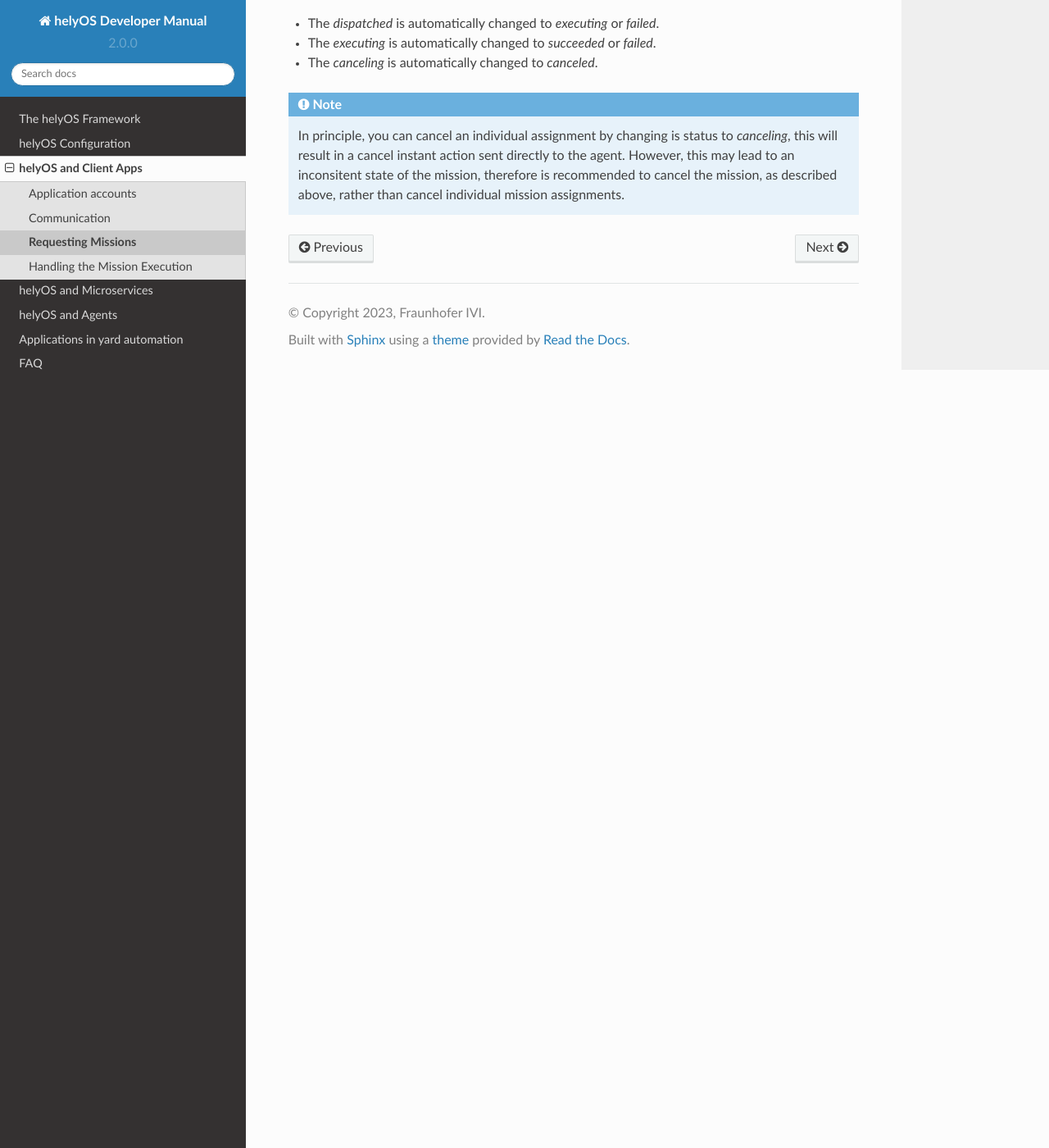
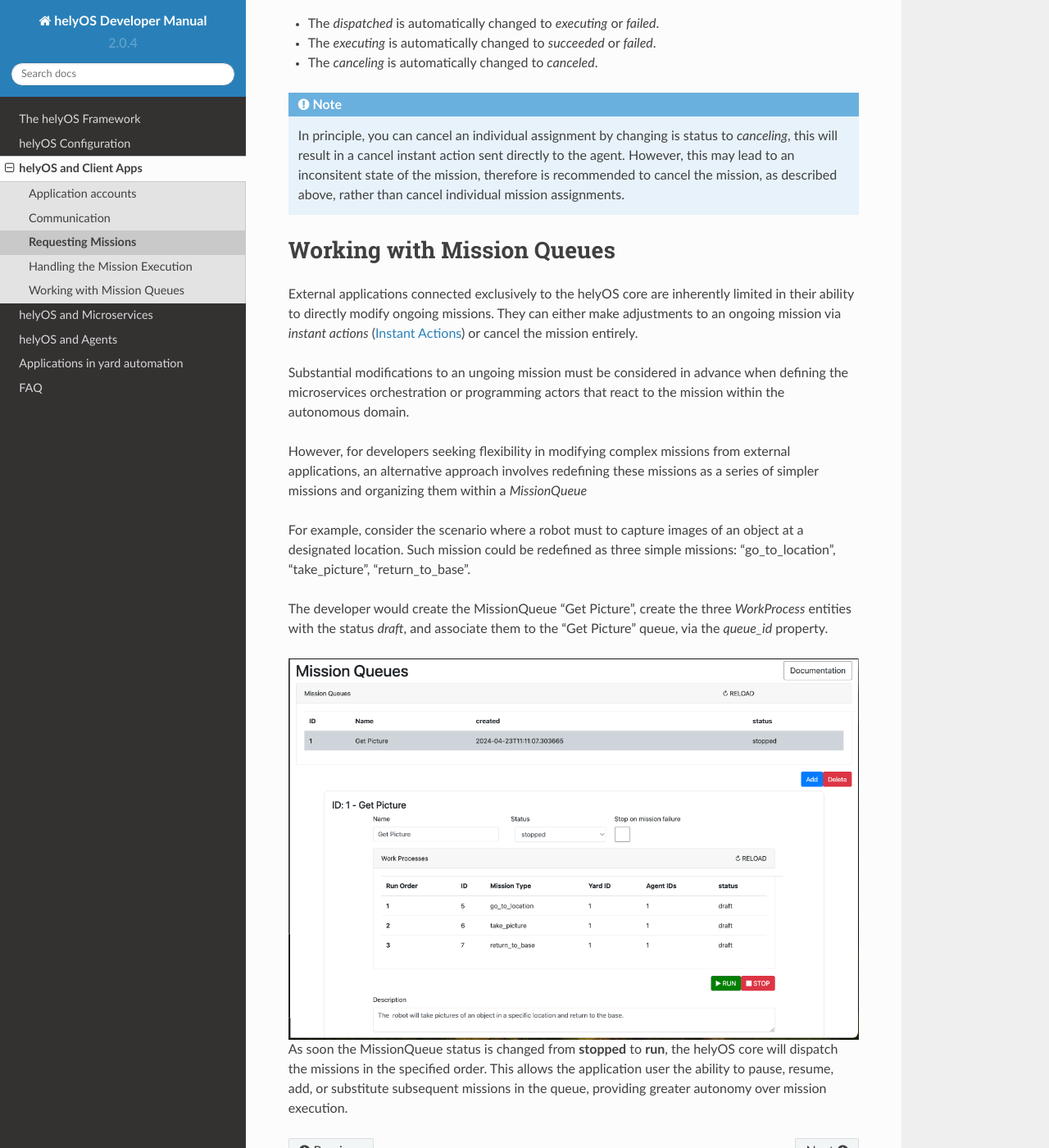
Before and after one commit to helyOSFramework/helyos-documentation, a Sphinx documentation site: the page built from docs/source/3-helyos-and-client-apps/request-missions.rst, in a window 1280 px wide and 1400 px high, scrolled down 1116 px. Shown: the whole window at 82% size. Built offline with Sphinx 7.4.7 and the Read the Docs theme 2.0.0, drawn with Linux system fonts in a browser that asks for light colours; some of the changed text lies outside the part shown.

Commit message:
vs 2.0.4

```diff
--- a/docs/source/1-the-helyos-framework/definitions.rst
+++ b/docs/source/1-the-helyos-framework/definitions.rst
@@ -27,9 +27,10 @@ Mission
 -------
 A mission consists of a group of one or more assignments, delivered to one single agent or to several agents. It usually originates from the client: The client creates a mission and helyOS uses the microservices to decompose the mission into several assignments. The microservices will also define the order of execution of the assignments. In principle, the client does not create assignments. Rather, the client creates missions and the microservices create assignments.
 
+.. _instant_actions:
 Instant Actions
 ---------------
-Identical to the VDA5050 protocol, helyOS core can send instant commands from the user interface to the agents. These commands are independent of any assignment.
+helyOS core can send instantantaneous commands from external applications directly to the agents. These commands are independent of any mission, assignment or agent status.
 
 Microservices
 -------------
--- a/docs/source/2-helyos-configuration/getting-started.rst
+++ b/docs/source/2-helyos-configuration/getting-started.rst
@@ -63,6 +63,7 @@ helyOS settings
 - MESSAGE_RATE_LIMIT:  maximum burst of number of messages per second that an agent is allowed publish to helyOS. (default = 150)
 - MESSAGE_UPDATE_LIMIT: maximum burst of number of database updates per second originated from messages publishing. E.g. status update messages. (default = 20)
 - WAIT_AGENT_STATUS_PERIOD:  time in seconds that helyOS waits for an agent to change to the required status before triggering a mission. (default = 20)
+- DB_BATCHING_TIME: time in milliseconds that helyOS collects updates before pushing them to the database. It is used for non-prioritized updates. (default = 1000)
 
 (Optional settings)
 
--- a/docs/source/3-helyos-and-client-apps/request-missions.rst
+++ b/docs/source/3-helyos-and-client-apps/request-missions.rst
@@ -8,7 +8,7 @@ The `WorkProcess` has the following fields:
 
 - `id`: The unique identifier of the mission.
 - `status`: The status of the mission: `draft`, `dispatched`, `executing`, `succeeded`, `failed`, `canceling`, `canceled`.
-- `workProcessTypeName`: The type of the mission. The type of the mission is defined by the `WorkProcessType`.
+- `workProcessTypeName`: The type of the mission or the name of the mission recipe. The type of the mission is defined by the `WorkProcessType`.
 - `data`: The data of the mission. The data of the mission is a JSON object that contains the parameters of the mission.
 - `agentIds`: The agents that are assigned to the mission. The agents are defined by the `Agent` type.
 
@@ -47,3 +47,33 @@ Reguarding the state flow of the `WorkProcess`, the client application should no
     In principle, you can cancel an individual assignment by changing is status to `canceling`, this will result in a cancel instant action sent directly to the agent. However, this may
     lead to an inconsitent state of the mission, therefore is recommended to cancel the mission, as described above, rather than cancel individual
     mission assignments.
+
+
+
+Working with Mission Queues
+==============================
+
+
+External applications connected exclusively to the helyOS core are inherently limited in their ability to directly modify ongoing missions.
+They can either make adjustments to an ongoing mission via `instant actions` (:ref:`instant_actions`) or  cancel the mission entirely.
+
+Substantial modifications to an ungoing mission must be considered in advance when defining the microservices orchestration or programming actors that react to the mission within the autonomous domain.
+
+However, for developers seeking flexibility in modifying complex missions from external applications, an alternative approach involves redefining these missions as a series of simpler missions and organizing them within a `MissionQueue`
+
+For example, consider the scenario where a robot must to capture images of an object at a designated location. Such  mission could be  redefined as three simple missions: "go_to_location", "take_picture", "return_to_base".
+
+The developer would create the MissionQueue "Get Picture", create the three `WorkProcess` entities with the status `draft`, and associate them to the "Get Picture" queue, via the `queue_id` property.
+
+
+.. figure:: ./img/mission-queue.png
+    :width: 700
+    :align: center
+
+
+
+
+
+
+As soon the MissionQueue status is changed from **stopped** to **run**, the helyOS core will dispatch the missions in the specified order.
+This allows the application user the ability to pause, resume, add, or substitute subsequent missions in the queue,  providing greater autonomy over mission execution.
--- a/docs/source/7-FAQ/7-index.rst
+++ b/docs/source/7-FAQ/7-index.rst
@@ -31,7 +31,7 @@ It means that as soon helyOS receives a mission request, helyOS will:
 - sequentially dispatch the request data to these services,
 - periodically pool the server response if it is not immediately  available,
 - forward the response from one service to the next one (if required),
-- deliver the service response to the agents
+- deliver the service response to the agents as assignments.
 
 
 What does it means that "helyOS orchestrates assignments"?
--- a/docs/source/conf.py
+++ b/docs/source/conf.py
@@ -6,8 +6,8 @@ project = 'helyOS Developer Manual'
 copyright = '2023, Fraunhofer IVI'
 author = 'Fraunhofer IVI'
 
-release = '2.0'
-version = '2.0.0'
+release = '2.0.4'
+version = '2.0.4'
 
 # -- General configuration
 
```
Also changed, not shown: docs/source/1-the-helyos-framework/data-formats.rst (+5 -5 lines), docs/source/1-the-helyos-framework/img/helyos-framework-possibilities.png, docs/source/3-helyos-and-client-apps/img/mission-queue.png (added), docs/source/6-applications-in-yard-automation/img/helyos-framework-possibilities.png.
